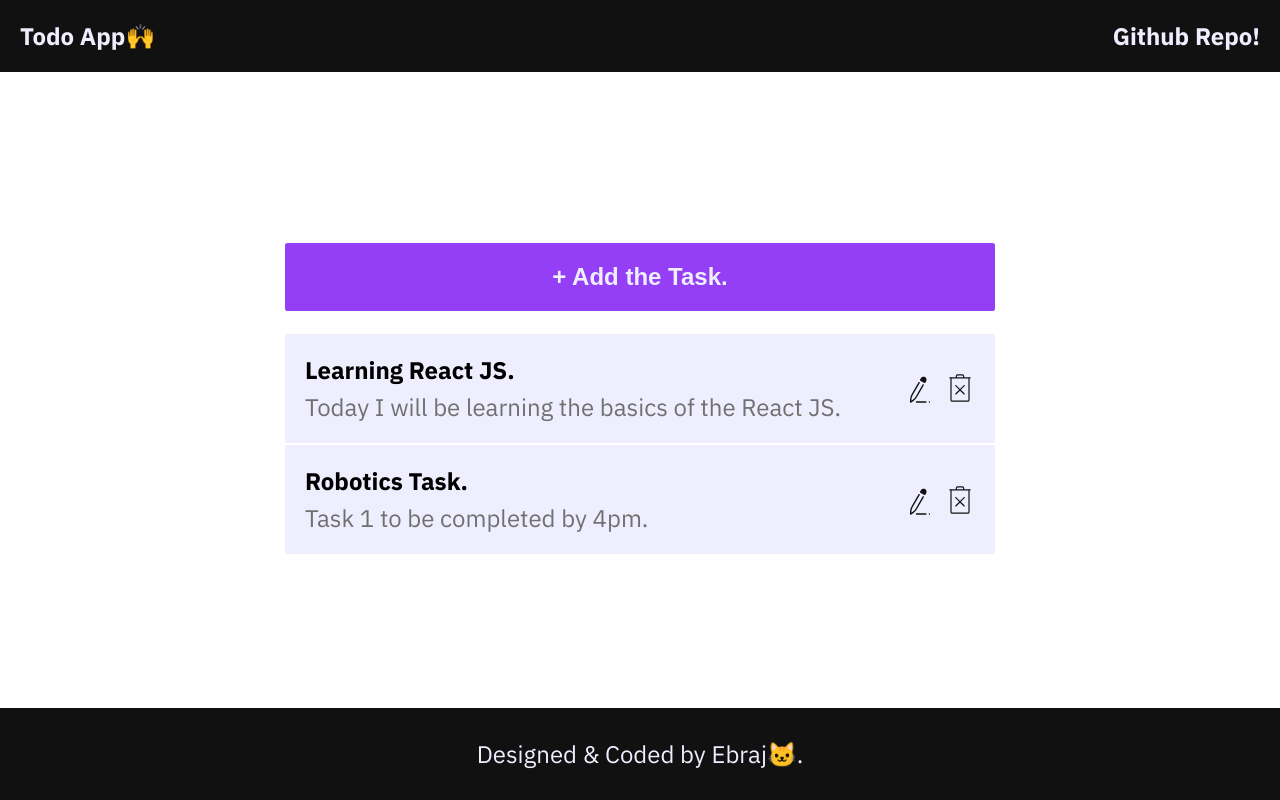
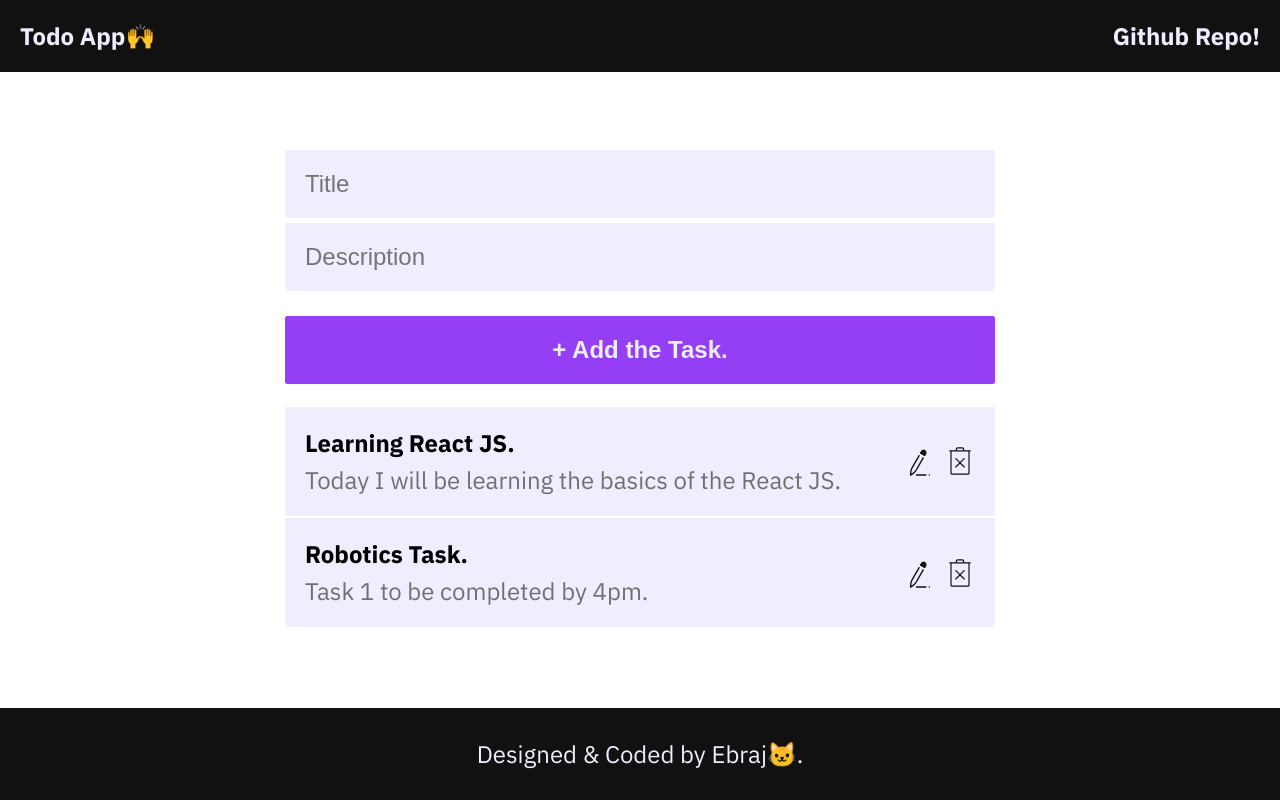
Before and after one commit to Polaris-dev9/Todo-App, a React (Create React App) app: page / in a window 1280 px wide. Built offline with nearby package versions, Linux system fonts and the light colour scheme.

Commit message:
Adding data 50percent done

```diff
--- a/src/components/AddButton.js
+++ b/src/components/AddButton.js
@@ -1,15 +1,39 @@
-import React from "react";
+import React, { useState } from "react";
 
 const AddButton = () => {
-  const addObj = () => {
-    console.log("Object Added");
+  const addedObj = {};
+  const [title, setTitle] = useState("");
+  const [desc, setDesc] = useState("");
+  const addObj = (e) => {
+    e.preventDefault();
+    addedObj.title = title;
+    addedObj.desc = desc;
+    setTitle("");
+    setDesc("");
+    console.log(addedObj);
   };
   return (
     <div className="container-750">
-      <form>
-        <button className="btn-primary" onClick={addObj}>
-          + Add the Task.
-        </button>
+      <form onSubmit={addObj}>
+        <div className="form__container">
+          <input
+            type="text"
+            placeholder="Title"
+            onChange={(e) => {
+              setTitle(e.target.value);
+            }}
+            value={title}
+          />
+          <input
+            type="text"
+            placeholder="Description"
+            onChange={(e) => {
+              setDesc(e.target.value);
+            }}
+            value={desc}
+          />
+        </div>
+        <button className="btn-primary">+ Add the Task.</button>
       </form>
     </div>
   );
--- a/src/components/App.scss
+++ b/src/components/App.scss
@@ -87,6 +87,22 @@ $secondary-green : #40E571;
     }
 }
 
+//Styling the adding components
+.form__container{
+    > input{
+        width: 100%;
+        padding: 20px;
+        background-color: $primary-white;
+        border-radius: 2.5px;
+        outline: none;
+        border: none;
+        margin-bottom: 5px;
+        font-size: 1.5rem;
+        &::placeholder{
+            font-size: 1.5rem;
+        }
+    }
+}
 
 // Styling the footer srection
 .footer{
--- a/src/index.scss
+++ b/src/index.scss
@@ -4,39 +4,57 @@
 
 *,
 *::before,
-*::after{
+*::after {
     padding: 0;
     margin: 0;
     box-sizing: border-box;
 }
-html,body{
+
+html,
+body {
     height: 100%;
     width: 100%;
     font-family: 'IBM Plex Sans', sans-serif;
 }
-ul li{
+
+ul li {
     list-style: none;
 }
-a{
+
+a {
     text-decoration: none;
 }
-img{
+
+img {
     height: auto;
     width: 100%;
 }
-button{
+
+button {
     padding: 20px 30px;
     outline: none;
     border: none;
     border-radius: 2.5px;
     cursor: pointer;
 }
-h1,h2,h3,h4,h5,h6,button{
+
+h1,
+h2,
+h3,
+h4,
+h5,
+h6,
+button {
     font-weight: 700;
     font-size: 1.5rem;
 }
-p{
+
+p {
     font-weight: 400;
     font-size: 1.5rem;
     color: rgb(112, 112, 112);
 }
+
+svg {
+    cursor: pointer;
+}
```
